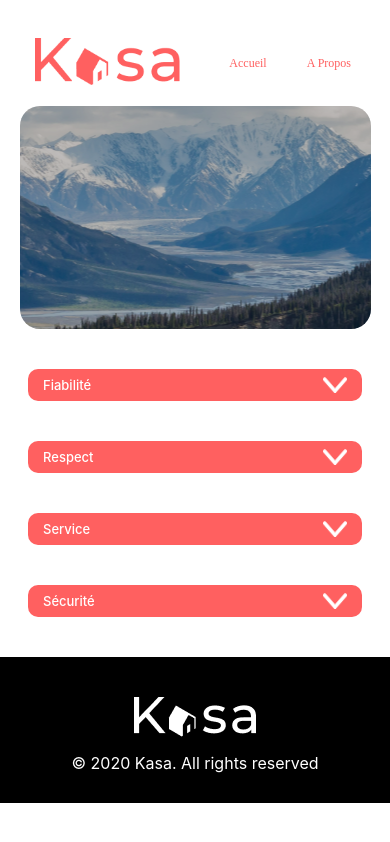
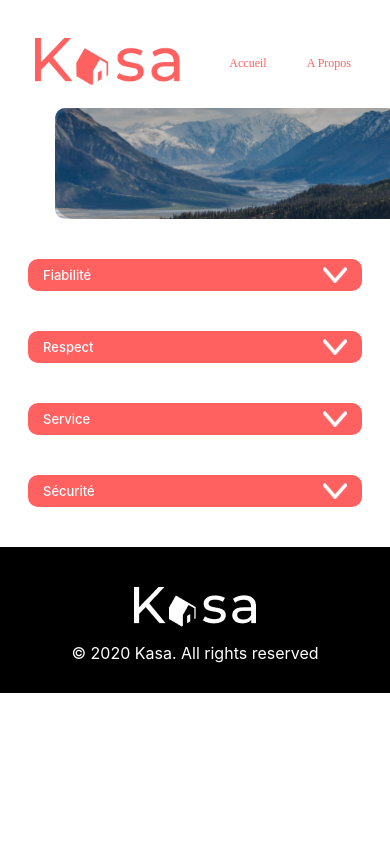
Before and after one commit to Sof08/Projet7, a React (Create React App) app: page /About in a window 390 px wide. Built offline with nearby package versions, Linux system fonts and the light colour scheme.

Commit message:
Correction
Remarques après Soutenance :

- Une seule page Banner.js pour page home et page about en modifiant l'mage du fond et en ajoutant du text dans la page Home.

- Correction du mode responsive.

```diff
--- a/src/components/banner.js
+++ b/src/components/banner.js
@@ -1,12 +1,14 @@
+import React from "react";
 import '../styles/Banner.css'
 
-function Banner() {
-    const texte = 'Chez vous, partout et ailleurs'
-    return (
-        <div className='banner'>
-            <span className="text-banner_">{texte}</span>
-        </div>
-    )
-}
+const Banner = ({ image, text }) => {
+  return (
+    <div className="banner">
+      <img src={image} className="img_banner" alt="" />
+      <div className="div_banner"></div>
+        <span className="text-banner_">{text}</span>
+      </div>
+  );
+};
 
-export default Banner
+export default Banner;
--- a/src/components/bannerAbout.js
+++ /dev/null
@@ -1,9 +0,0 @@
-import '../styles/BannerAbout.css'
-
-function BannerAbout() {
-    return (
-        <div className='bannerAbout'></div>
-    )
-}
-
-export default BannerAbout
--- a/src/components/carousel.js
+++ b/src/components/carousel.js
@@ -4,9 +4,9 @@ import right from '../assets/right.png';
 import left from '../assets/left.png';
 
 function Carousel({ images }) {
-  //Créer un Hook d'état
+  //Créer un Hook d'état initialiser le current
   const [current, setCurrent] = useState(0);
-  //la taille du tableau images
+  //On definie la taille du tableau images
   const length = images.length;
   //verficaion du tableau images
   if (!Array.isArray(images) || images.length <= 0) {
--- a/src/components/collapse.js
+++ b/src/components/collapse.js
@@ -3,7 +3,7 @@ import arrow from '../assets/Vector.png';
 import { useState } from 'react';
 
 function Collapse({title, content}) {
-
+//
     const [toggle, setToggle] = useState(false);
 
     return (
@@ -23,8 +23,8 @@ function Collapse({title, content}) {
                     }
                 </div>
             </div>
-            </div>
-        </>
+        </div>
+    </>
     )
 }
 export default Collapse;
--- a/src/pages/about.js
+++ b/src/pages/about.js
@@ -1,7 +1,8 @@
 import '../styles/about.css';
 import Header from "../components/header";
 import Collapse from '../components/collapse';
-import Banner from '../components/bannerAbout';
+import Banner from '../components/banner';
+import image from '../assets/about.png';
 import Footer from '../components/Footer';
 
 export default function About() {
@@ -31,7 +32,7 @@ export default function About() {
 	return (
 		<div>
 			<Header />
-            <Banner key="12" />
+			<Banner image={image} />
 			<div className='about_main'>
 				{DataAbout.map((data,i) => {
 					return (
--- a/src/pages/home.js
+++ b/src/pages/home.js
@@ -1,8 +1,8 @@
-import Header from '../components/header'
-import Banner from '../components/banner'
-import ListCard from '../components/ListCard'
-import Footer from '../components/Footer'
-
+import Header from '../components/header';
+import Banner from '../components/banner';
+import ListCard from '../components/ListCard';
+import Footer from '../components/Footer';
+import image from '../assets/IMG.png';
 
 
 
@@ -10,7 +10,7 @@ export default function Home() {
 	return (
 		<div className='home'>
 			<Header />
-			<Banner />
+			<Banner image={image} text="Chez vous, partout et ailleurs" />
 			<ListCard />
 			<Footer />
 		</div>
--- a/src/styles/Banner.css
+++ b/src/styles/Banner.css
@@ -1,15 +1,9 @@
 .banner {
+    border-radius: 10px;
     position: relative;
-    align-items: center;
-    display: flex;
-    justify-content: center;
-    border-radius: 20px;
-    height: 223px;
-    margin: 3%;
-    background-image: url('../assets/IMG.png');
-    background-repeat: no-repeat;
-    background-position: 50% 0;
-    background-size: cover;
+    margin: 20px 0;
+    height: 111px;
+    animation: fadeIn 500ms ease-in-out;
 }
 
 .banner::before{
@@ -25,15 +19,33 @@
     background-color: rgba(0,0,0,.5);
     content: "";
 }
-
+.img_banner{
+    border-radius: inherit;
+    object-fit: cover;
+    width: 100%;
+    height: 100%;
+}
+.div_banner{
+    position: absolute;
+    top: 0;
+    border-radius: 10px;
+    height: 100%;
+    width: 100%;
+    opacity: 0.3;
+}
 
 .text-banner_{
-    color: #ffffff;
-    font-size: 48px;
     position: absolute;
-    font-family: 'Montserrat';
-    z-index: 1;
-    text-align: center;
+    display: flex;
+    align-items: center;
+    box-sizing: border-box;
+    justify-content: center;
+    height: 100%;
+    width: 100%;
+    top: 0;
+    font-size: 24px;
+    color: #fff;
+    padding-left: 16px;
 }
 
 @media screen and (max-width: 650px){
@@ -56,7 +68,7 @@
     .banner{
         height: 111px;
         width: 90%;
-        left: 20px;
+        left: 35px;
         font-size: 10px;
     }
     .text-banner_{
--- a/src/styles/BannerAbout.css
+++ /dev/null
@@ -1,84 +0,0 @@
-@media screen and (min-device-width: 651px) and (max-device-width: 1150px){
-
-.bannerAbout {
-    position: relative;
-    align-items: center;
-    display: flex;
-    justify-content: center;
-    border-radius: 20px;
-    height: 223px;
-    margin: 3%;
-    background-image: url('../assets/about.png');
-    background-repeat: no-repeat;
-    background-position: 50% 0;
-    background-size: cover;
-}
-
-.bannerAbout::before{
-    content: ' ';
-    display: block;
-    position: absolute;
-    border-radius: 20px;
-    left: 0;
-    top: 0;
-    width: 100%;
-    height: 100%;
-    opacity: 0.5;
-    background-color: rgba(0,0,0,.5);
-    content: "";
-}
-
-
-.text-banner {
-    color: #ffffff;
-    font-size: 48px;
-    position: absolute;
-    font-family: 'Montserrat';
-    z-index: 1;
-    text-align: center;
-}
-}
-@media screen and (max-width: 650px){
-
-    .bannerAbout {
-        position: relative;
-        align-items: center;
-        display: flex;
-        justify-content: center;
-        border-radius: 20px;
-        height: 223px;
-        margin: 3%;
-        background-image: url('../assets/about.png');
-        background-repeat: no-repeat;
-        background-position: 50% 0;
-        background-size: cover;
-    }
-
-    .bannerAbout::before{
-        content: ' ';
-        display: block;
-        position: absolute;
-        border-radius: 20px;
-        left: 0;
-        top: 0;
-        width: 100%;
-        height: 100%;
-        opacity: 0.5;
-        background-color: rgba(0,0,0,.5);
-        content: "";
-    }
-
-
-    .text-banner {
-        color: #ffffff;
-        font-size: 48px;
-        position: absolute;
-        font-family: 'Montserrat';
-        z-index: 1;
-        text-align: center;
-    }
-    .bannerAbout{
-        width: 90%;
-        margin: 0 auto;
-    }
-    }
--- a/src/styles/carousel.css
+++ b/src/styles/carousel.css
@@ -25,6 +25,7 @@
     top: 0%;
     bottom: 0%;
     mix-blend-mode: normal;
+    width: 100%;
 }
 .fleche{
     position: absolute;
--- a/src/styles/home.css
+++ b/src/styles/home.css
@@ -0,0 +1,3 @@
+.banner{
+    background-image: url('../assets/IMG.png');
+}
--- a/src/styles/viewone.css
+++ b/src/styles/viewone.css
@@ -75,10 +75,8 @@ h2{
     text-align: center;
 }
 .logement-page_description_section{
-    align-items: flex-start;
     justify-content: center;
     display: flex;
-    gap: 50px;
     margin-bottom: 30px;
 }
 .logement-page_description_content{
```
